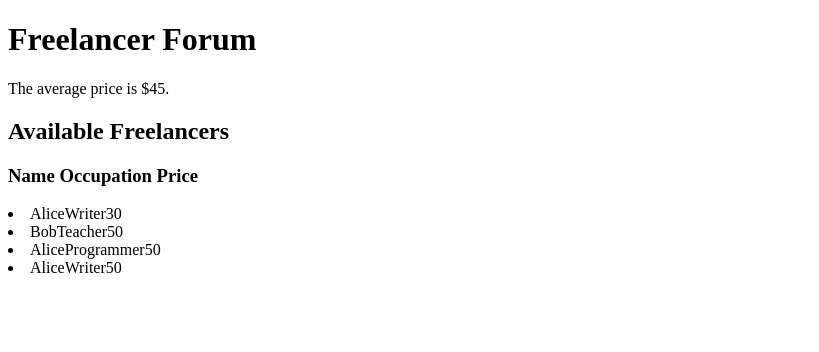
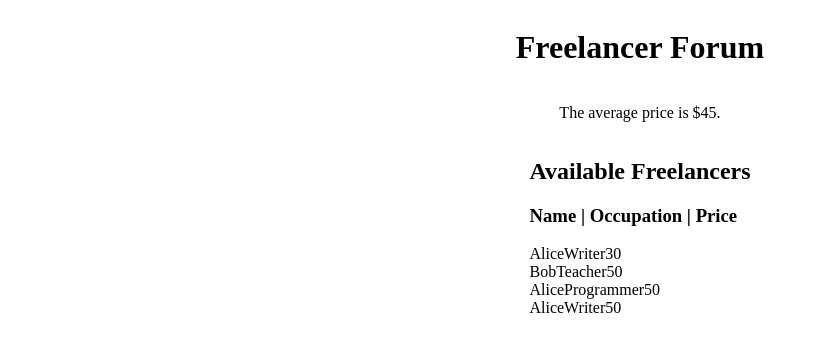
Before and after one commit to ottomanfred/Unit2.FreelancerForum, a plain HTML site: page index.html in a window 1280 px wide. Shown: the whole page, without its empty margins (0-819 px from the left). Drawn offline with Linux system fonts and the light colour scheme.

Commit message:
final save

```diff
--- a/index.css
+++ b/index.css
@@ -1,3 +1,9 @@
-.body {
+body {
   display: flex;
+  flex-direction: column;
+  align-items: center;
 }
+
+span.table {
+  list-style: none;
+}
--- a/index.html
+++ b/index.html
@@ -12,10 +12,8 @@
     <p class="average">[to be filled by average]</p>
     <main>
       <h2>Available Freelancers</h2>
-      <h3>Name Occupation Price</h3>
-      <span class="table">
-        <ul></ul>
-      </span>
+      <h3>Name | Occupation | Price</h3>
+      <span class="table"> </span>
     </main>
   </body>
 </html>
--- a/index.js
+++ b/index.js
@@ -74,10 +74,8 @@ function render(allFreelancers) {
 }
 
 function renderAverage() {
-  const $average = document.createElement("p");
-  $average.textContent = `The average price is $${calcAverage()}.`;
   const pAverage = document.querySelector("p.average");
-  pAverage.textContent = $average.textContent;
+  pAverage.textContent = `The average price is $${calcAverage()}.`;
 }
 
 // === Script ===
```
